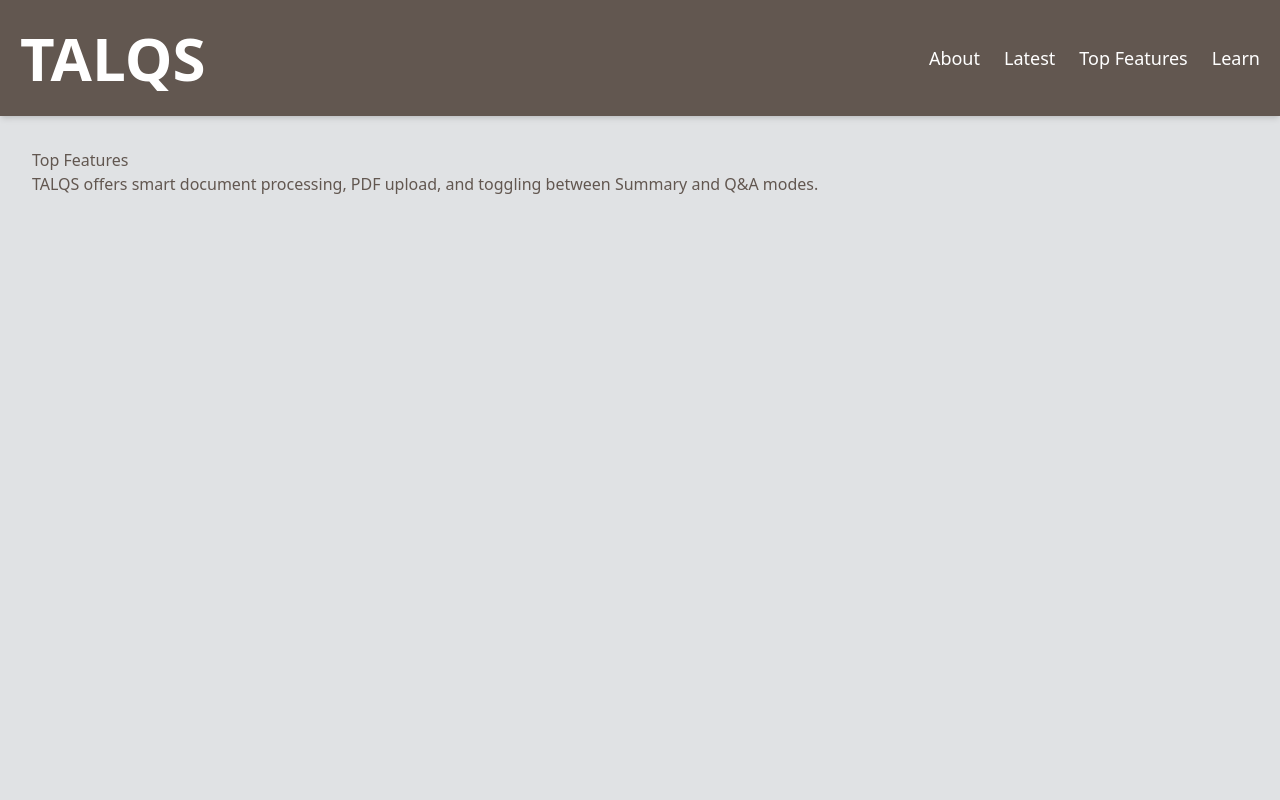
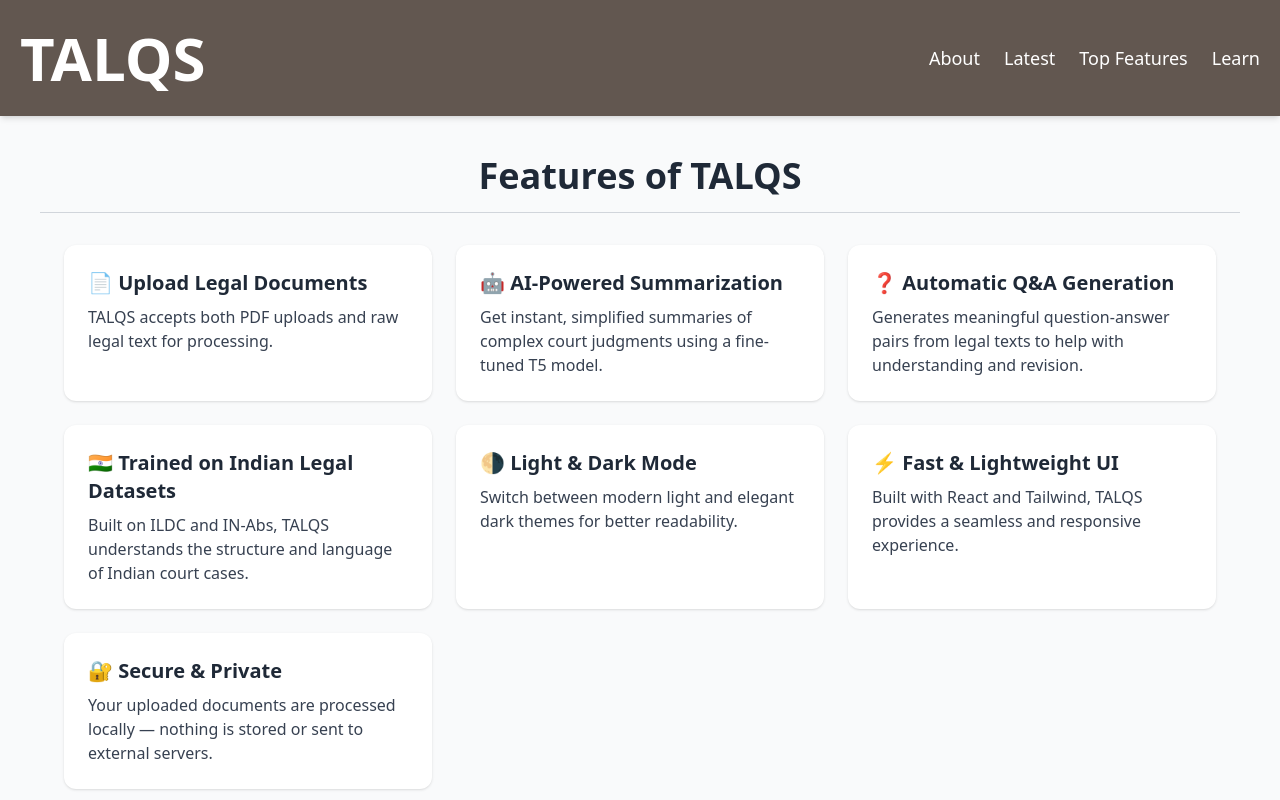
Before and after one commit to Mounika24-ux/TALQSF, a React (Vite) app in the folder working_tailwind_react/: page /features in a window 1280 px wide. Shown: the top 800 px of the page. Built offline with nearby package versions, Linux system fonts and the light colour scheme; the HTML template or start-up script is replaced by a standard one.

Commit message:
Update Features.jsx

```diff
--- a/working_tailwind_react/src/Pages/Features.jsx
+++ b/working_tailwind_react/src/Pages/Features.jsx
@@ -1,10 +1,56 @@
-export default function Features() {
+import React from 'react';
+
+function Features() {
+  const featureList = [
+    {
+      title: '📄 Upload Legal Documents',
+      desc: 'TALQS accepts both PDF uploads and raw legal text for processing.',
+    },
+    {
+      title: '🤖 AI-Powered Summarization',
+      desc: 'Get instant, simplified summaries of complex court judgments using a fine-tuned T5 model.',
+    },
+    {
+      title: '❓ Automatic Q&A Generation',
+      desc: 'Generates meaningful question-answer pairs from legal texts to help with understanding and revision.',
+    },
+    {
+      title: '🇮🇳 Trained on Indian Legal Datasets',
+      desc: 'Built on ILDC and IN-Abs, TALQS understands the structure and language of Indian court cases.',
+    },
+    {
+      title: '🌗 Light & Dark Mode',
+      desc: 'Switch between modern light and elegant dark themes for better readability.',
+    },
+    {
+      title: '⚡ Fast & Lightweight UI',
+      desc: 'Built with React and Tailwind, TALQS provides a seamless and responsive experience.',
+    },
+    {
+      title: '🔐 Secure & Private',
+      desc: 'Your uploaded documents are processed locally — nothing is stored or sent to external servers.',
+    },
+  ];
+
   return (
-    <div style={{ padding: "2rem" }}>
-      <h1>Top Features</h1>
-      <p>
-        TALQS offers smart document processing, PDF upload, and toggling between Summary and Q&A modes.
-      </p>
+    <div className="bg-gray-50 dark:bg-[#1e1e1e] min-h-screen p-10 text-gray-800 dark:text-gray-100">
+      <h1 className="text-4xl font-bold mb-8 text-center border-b pb-4 border-gray-300 dark:border-gray-600">
+        Features of TALQS
+      </h1>
+
+      <div className="grid sm:grid-cols-1 md:grid-cols-2 lg:grid-cols-3 gap-6 max-w-6xl mx-auto">
+        {featureList.map((feature, index) => (
+          <div
+            key={index}
+            className="bg-white dark:bg-[#2a2a2a] p-6 rounded-xl shadow hover:shadow-md transition duration-300"
+          >
+            <h3 className="text-xl font-semibold mb-2">{feature.title}</h3>
+            <p className="text-gray-700 dark:text-gray-300">{feature.desc}</p>
+          </div>
+        ))}
+      </div>
     </div>
   );
 }
+
+export default Features;
```
